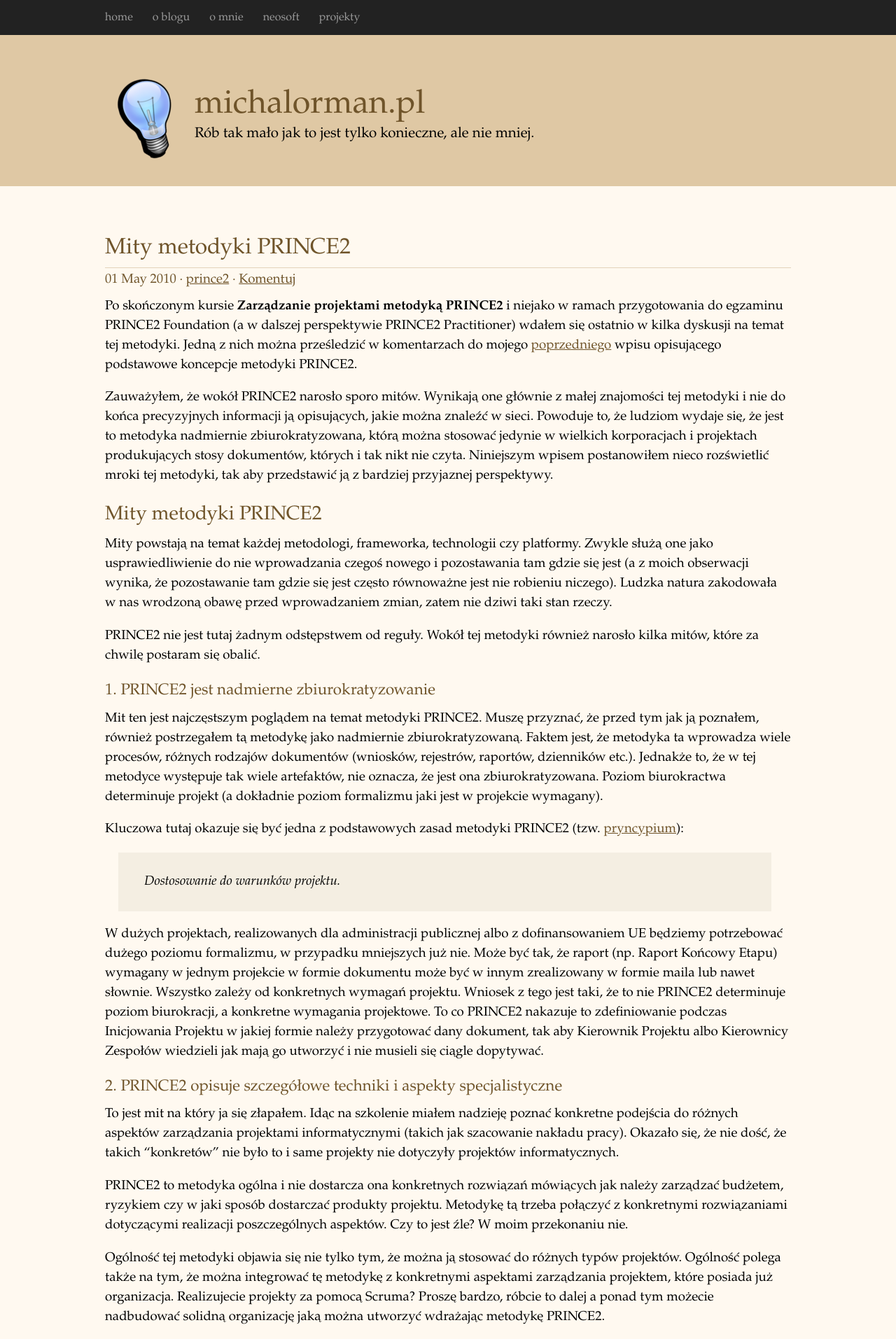
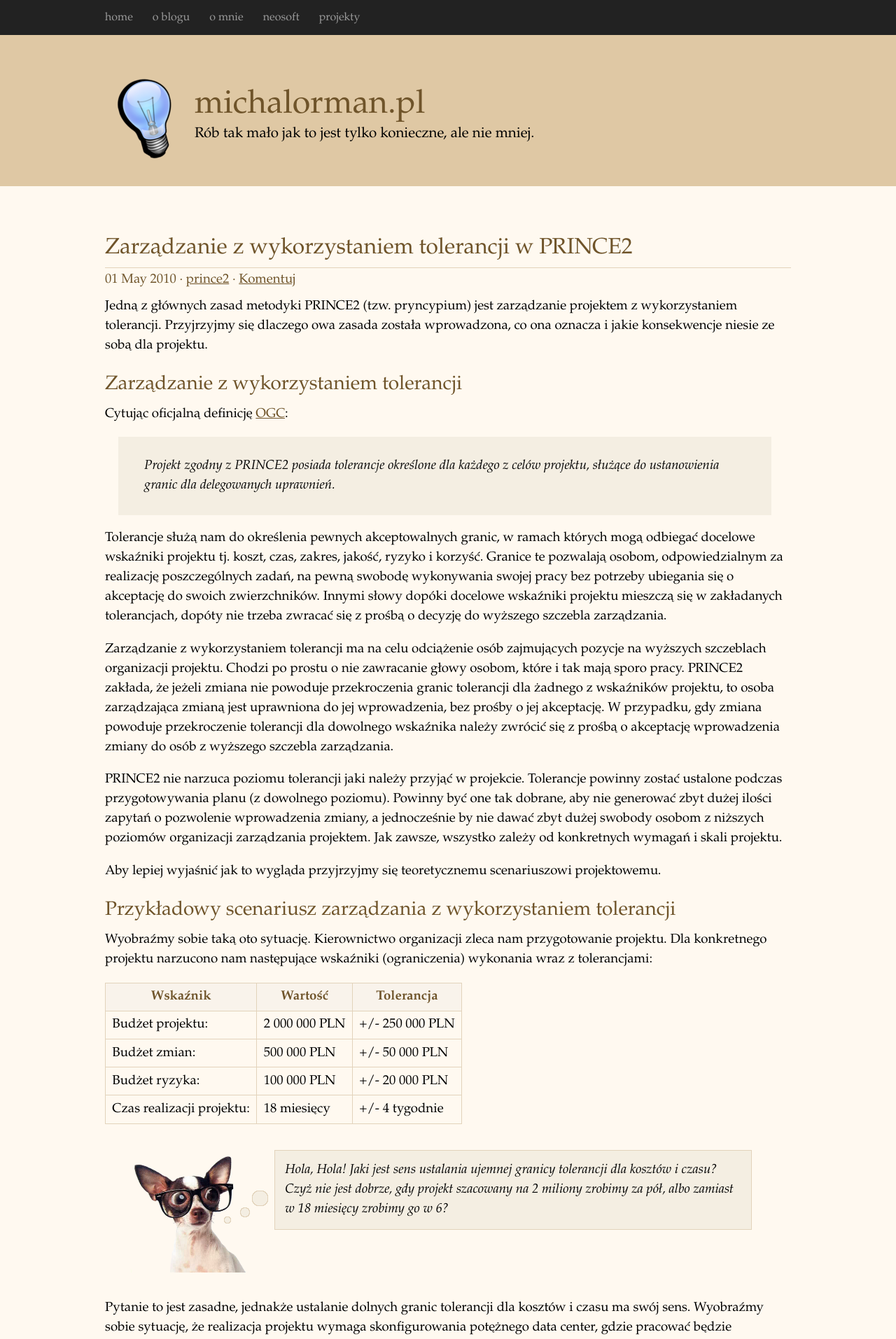
Before and after one commit to michalorman/michalorman-blog-old, a Jekyll site: the page built from index.html, in a window 1280 px wide. Shown: the top 1913 px of the page at 70% size. Built offline with Jekyll 4.4.1, drawn with Linux system fonts in a browser that asks for light colours; Markdown is read by kramdown in place of the engine named in the settings; comment, search, counter and statistics services are not loaded; some of the changed text lies outside the part shown.

Commit message:
Added post about tolerance management in PRINCE2.

```diff
--- a/_layouts/default.html
+++ b/_layouts/default.html
@@ -22,6 +22,7 @@
           $("a[rel='colorbox']").colorbox();
       });
     </script>
+    <script type="text/javascript">  var disqus_developer = 1; </script>
   </head>
   <body>
 
--- /dev/null
+++ b/blog/prince2/_posts/2010-05-01-zarzadzanie-z-wykorzystaniem-tolerancji-w-prince2.markdown
@@ -0,0 +1,208 @@
+---
+layout: post
+title: Zarządzanie z wykorzystaniem tolerancji w PRINCE2
+description: Jedną z głównych zasad metodyki PRINCE2 jest zarządzanie z wykorzystaniem tolerancji. Przyjrzyjmy się bliżej co też ta zasada oznacza w kontekście zarządzania projektem.
+keywords: zarządzanie z wykorzystaniem tolerancji PRINCE2 pryncypium zasada projects in controlled environment projekty w sterowanym środowisku metodyka
+navbar_pos: 1
+---
+Jedną z głównych zasad metodyki PRINCE2 (tzw. pryncypium) jest zarządzanie projektem z wykorzystaniem tolerancji.
+Przyjrzyjmy się dlaczego owa zasada została wprowadzona, co ona oznacza i jakie konsekwencje niesie ze sobą dla
+projektu.
+
+## Zarządzanie z wykorzystaniem tolerancji
+
+Cytując oficjalną definicję [OGC](http://www.ogc.gov.uk/index.asp):
+
+> Projekt zgodny z PRINCE2 posiada tolerancje określone dla każdego z celów projektu, służące do
+> ustanowienia granic dla delegowanych uprawnień.
+
+Tolerancje służą nam do określenia pewnych akceptowalnych granic, w ramach których mogą odbiegać docelowe wskaźniki projektu
+tj. koszt, czas, zakres, jakość, ryzyko i korzyść. Granice te pozwalają osobom, odpowiedzialnym za realizację poszczególnych
+zadań, na pewną swobodę wykonywania swojej pracy bez potrzeby ubiegania się o akceptację do swoich zwierzchników. Innymi słowy
+dopóki docelowe wskaźniki projektu mieszczą się w zakładanych tolerancjach, dopóty nie trzeba zwracać się z prośbą o decyzję
+do wyższego szczebla zarządzania.
+
+Zarządzanie z wykorzystaniem tolerancji ma na celu odciążenie osób zajmujących pozycje na wyższych szczeblach organizacji
+projektu. Chodzi po prostu o nie zawracanie głowy osobom, które i tak mają sporo pracy. PRINCE2 zakłada, że jeżeli zmiana
+nie powoduje przekroczenia granic tolerancji dla żadnego z wskaźników projektu, to osoba zarządzająca zmianą jest uprawniona
+do jej wprowadzenia, bez prośby o jej akceptację. W przypadku, gdy zmiana powoduje przekroczenie tolerancji dla dowolnego
+wskaźnika należy zwrócić się z prośbą o akceptację wprowadzenia zmiany do osób z wyższego szczebla zarządzania.
+
+PRINCE2 nie narzuca poziomu tolerancji jaki należy przyjąć w projekcie. Tolerancje powinny zostać ustalone podczas
+przygotowywania planu (z dowolnego poziomu). Powinny być one tak dobrane, aby nie generować zbyt dużej ilości zapytań o
+pozwolenie wprowadzenia zmiany, a jednocześnie by nie dawać zbyt dużej swobody osobom z niższych poziomów organizacji zarządzania
+projektem. Jak zawsze, wszystko zależy od konkretnych wymagań i skali projektu.
+
+Aby lepiej wyjaśnić jak to wygląda przyjrzyjmy się teoretycznemu scenariuszowi projektowemu.
+
+## Przykładowy scenariusz zarządzania z wykorzystaniem tolerancji
+
+Wyobraźmy sobie taką oto sytuację. Kierownictwo organizacji zleca nam przygotowanie projektu. Dla konkretnego projektu
+narzucono nam następujące wskaźniki (ograniczenia) wykonania wraz z tolerancjami:
+
+<table>
+  <tr>
+    <th>Wskaźnik</th>
+    <th>Wartość</th>
+    <th>Tolerancja</th>
+  </tr>
+  <tr>
+    <td>Budżet projektu:</td>
+    <td>2 000 000 PLN</td>
+    <td>+/- 250 000 PLN</td>
+  </tr>
+  <tr>
+    <td>Budżet zmian:</td>
+    <td>500 000 PLN</td>
+    <td>+/- 50 000 PLN</td>
+  </tr>
+  <tr>
+    <td>Budżet ryzyka:</td>
+    <td>100 000 PLN</td>
+    <td>+/- 20 000 PLN</td>
+  </tr>
+  <tr>
+    <td>Czas realizacji projektu:</td>
+    <td>18 miesięcy</td>
+    <td>+/- 4 tygodnie</td>
+  </tr>
+</table>
+
+<div class="hola">
+<p>Hola, Hola! Jaki jest sens ustalania ujemnej granicy tolerancji dla kosztów i czasu? Czyż nie jest dobrze, gdy
+projekt szacowany na 2 miliony zrobimy za pół, albo zamiast w 18 miesięcy zrobimy go w 6?</p>
+</div>
+
+Pytanie to jest zasadne, jednakże ustalanie dolnych granic tolerancji dla kosztów i czasu ma swój sens. Wyobraźmy sobie
+sytuację, że realizacja projektu wymaga skonfigurowania potężnego data center, gdzie pracować będzie kilkanaście maszyn.
+Jeżeli takie data center stworzymy na pół roku przed faktycznym wdrożeniem systemu, będziemy musieli przez pół roku
+niepotrzebnie ponosić koszty jego utrzymania. Innym powodem ustalania dolnych granic jest możliwość późniejszej weryfikacji
+faktycznego wykonania projektu. W przypadku gdy koszt projektu wyniósł mniej niż dolna granica tolerancji dla budżetu projektu,
+będziemy wiedzieć, że na kolejny podobny projekt możemy przeznaczyć mniejsze środki. Tak więc ustalenie dolnych granic
+dla czasu i kosztów nie wymaga wielkiego wysiłku, a może być źródłem cennych informacji na przyszłość.
+
+### Planowanie projektu i etapu
+
+Zlecenie projektu od kierownictwa organizacji przyjmuje Komitet Sterujący. Określone wskaźniki, oraz ich tolerancje są
+umieszczane w Planie Projektu (ponieważ dotyczą całego projektu). Projekt realizowany jest w etapach. Dla każdego etapu
+tworzy się Plan Etapu a w nim umieszcza informacje na temat wymaganego poziomu docelowych wskaźników a także tolerancji.
+W naszym przykładzie Plan Etapu może zakładać następujące wartości wskaźników:
+
+<table>
+  <tr>
+    <th>Wskaźnik</th>
+    <th>Wartość</th>
+    <th>Tolerancja</th>
+  </tr>
+  <tr>
+    <td>Budżet etapu:</td>
+    <td>200 000 PLN</td>
+    <td>+/- 25 000 PLN</td>
+  </tr>
+  <tr>
+    <td>Budżet zmian:</td>
+    <td>50 000 PLN</td>
+    <td>+/- 5 000 PLN</td>
+  </tr>
+  <tr>
+    <td>Budżet ryzyka:</td>
+    <td>10 000 PLN</td>
+    <td>+/- 2 000 PLN</td>
+  </tr>
+  <tr>
+    <td>Czas realizacji etapu:</td>
+    <td>3 miesiące</td>
+    <td>+/- 1 tydzień</td>
+  </tr>
+</table>
+
+Taki Plan Etapu jest wykorzystywany przez Kierownika Projektu do zlecania Grup Zadań Kierownikom Zespołów.
+Kierownicy Zespołów mają prawo utworzenia własnego Planu Zespołu, jednakże plan ten powinien mieścić się w założonych
+tolerancjach etapu.
+
+### Planowanie realizacji zadań
+
+Grupa Zadań to lista rzeczy jakie należy zrealizować w ramach danego etapu. Takich grup może być wiele i każda może
+zostać przydzielona przez Kierownika Projektu innemu zespołowi. Zadania te powinny być podzielone pod względem priorytetów.
+Można do tego celu wykorzystać metodę [MoSCoW](http://en.wikipedia.org/wiki/MoSCoW_Method).
+
+Zadania dzielimy na cztery następujące grupy:
+
+* Zadania, które muszą być zrealizowane (**M**ust be),
+* zadania, które powinny być zrealizowane (**S**hould be),
+* zadania, które mogą zostać zrealizowane (**C**ould be), oraz
+* zadania, które nie będą realizowane (**W**on't be).
+
+Wraz z takim podziałem zadań Kierownik Projektu może nałożyć pewne tolerancje:
+
+* Z grupy **M** należy wykonać 100% zadań,
+* z grupy **S** należy wykonać nie mniej niż 75% zadań, natomiast
+* z grupy **C** należy wykonać nie mniej niż 10% zadań.
+
+Taki podział pozwala Kierownikowi Zespołu na pewną swobodę w doborze zadań do zrealizowania w danym etapie, bez potrzeby
+proszenia o akceptację Kierownika Projektu. Oczywiście w innych projektach podział zadań może być zorganizowany w inny
+sposób.
+
+### Tolerancje w praktyce
+
+Przyjrzyjmy się teraz przykładowym sytuacjom jakie mogą mieć miejsce w projekcie.
+
+Kierownik Zespołu po sesji [pokera planistycznego](http://en.wikipedia.org/wiki/Planning_poker) ze swoim zespołem
+stwierdził, iż nie da się wykonać 100% zadań z grupy **M** w założonym terminie. Ponieważ problem ten powoduje przekroczenie
+tolerancji musi to zgłosić Kierownikowi Projektu w formie zagadnienia. Zagadnienie w PRINCE2 to pewna forma formalnej obsługi
+zdarzeń pojawiających się w projekcie.
+
+Kierownik Projektu analizuje wpływ zgłoszonego zagadnienia na realizację etapu. Może być tak, że wykonanie wszystkich
+zadań z grupy **M** wymagane jest ze względu na zapewnienie odpowiedniego poziomu jakości produktu. W takiej sytuacji Kierownik
+Projektu powinien sporządzić Raport Nadzwyczajny i przedłożyć go Komitetowi Sterującemu, ponieważ zmiana Grupy Zadań
+powoduje przekroczenie tolerancji dla wskaźnika jakość. Gdyby jednak Kierownik Projektu stwierdził, że dane zadanie można
+przenieść do grupy **S** bez przekraczania tolerancji dla jakiegokolwiek wskaźnika, mógłby zaktualizować Plan Etapu i Grupę
+Zadań bez proszenia o akceptację Komitetu Sterującego.
+
+W przypadku, kiedy Kierownik Projektu sporządził Raport Nadzwyczajny i przedłożył go Komitetu Sterującemu celem podjęcia
+działań naprawczych, możemy mieć do czynienia z kilkoma scenariuszami. Komitet Sterujący może zadecydować o zwiększeniu
+czasu realizacji etapu. Jednakże istnieje zagrożenie, że czas ten wykroczy poza czas przeznaczony na realizację projektu
+(jeżeli realizowany etap jest już którymś z kolei etapem). Decyzja powodująca przedłużenie czasu trwania projektu jest już
+decyzją wykraczającą poza uprawnienia Komitetu Sterującego. W takiej sytuacji Komitet Sterujący powinien zwrócić się do
+zarządu organizacji o podjęcie decyzji. Organizacja może zezwolić na przedłużenie czasu trwania projektu lub nie (natomiast
+samo przedłużenie pewnie pociągnie za sobą potrzebę przeznaczenia większych środków finansowych na projekt). W sytuacji
+kiedy decyzja o przedłużeniu trwania etapu mieści się w granicach tolerancji czasu trwania projektu, Komitet Sterujący
+jest uprawniony do podjęcia takiej decyzji bez proszenia o zgodę kierownictwa organizacji.
+
+Innym wyjściem mogłaby być zmiana wymagań jakościowych etapu. Tutaj również należałoby sprawdzić czy taka zmiana mieści
+się w granicach tolerancji dla całego projektu.
+
+Jaką decyzję by nie podjęto Komitet Sterujący zleca Kierownikowi Projektu opracowanie Planu Nadzwyczajnego. Plan ten
+ma na celu zastąpienie aktualnego Planu Etapu albo Planu Projektu (na przykład w zależności od tego, czy zwiększono czas trwania
+tylko etapu czy całego projektu). Plan Nadzwyczajny jest tworzony tak samo jak plan który ma zastąpić (praktycznie aktualizuje
+się zastępowany plan) i obowiązuje od momentu wprowadzenia do końca trwania planu zastępowanego.
+
+## Schemat delegowania tolerancji
+
+Schemat delegowania tolerancji oraz raportowania sytuacji nadzwyczajnych przedstawia następujący rysunek:
+
+<a href="/images/prince2_tolerance.png" title="Schemat delegowania tolerancji" rel="colorbox"><img src="/images/prince2_tolerance.png" alt="Schemat delegowania tolerancji" /></a>
+
+Kierownictwo organizacji znajduje się poza zespołem projektowym i ustala całościowe wymagania dotyczące projektu.
+Komitet Sterujący ustala wymagania dla etapu i informuje o sytuacjach nadzwyczajnych kierownictwo organizacji.
+Kierownik Projektu ustala tolerancje dla Grupy Zadań i tworzy Raporty oraz Plany Nadzwyczajne dla potrzeb Komitetu
+Sterującego. Kierownik Zespołu nie ustala tolerancji, jedynie zgłasza zagadnienia do Kierownika Projektu.
+Za każdym razem kiedy wystąpi zagrożenie przekroczenia granic tolerancji należy odwołać się do wyższych szczebli
+zarządzania celem podjęcia działań naprawczych.
+
+## Podsumowanie
+
+PRINCE2 nakazuje realizację projektu z wykorzystaniem tolerancji. Zdefiniowane wartości tolerancji dla docelowych wskaźników
+projektu mają na celu nadanie pewnych uprawnień dla członków projektu z niższego szczebla, tak aby mogli oni wykonywać
+swoją pracę bez ciągłego zapytywania członków wyższego szczebla o zgodę na wprowadzania zmian. Tolerancje mają na celu
+dać w pewnym zakresie wolną rękę Komitetowi Sterującemu, Kierownikowi Projektu czy Kierownikom Zespołów.
+
+Podejście to jest dość praktyczne i sensowne. Z jednej strony nie ma potrzeby ciągłego, formalnego załatwiania zmian
+i pytania o zgodę na ich wprowadzenie, z drugiej strony zapobiega to całkowitej samowolce w projekcie. Sytuacja w której
+Kierownik Zespołu decyduje o czasie trwania projektu, czy jego budżecie jest niedopuszczalna. Podejście do zarządzania
+z tolerancjami daje nam jednocześnie możliwość kontroli oraz swobodę działań. Wszystko to w celu zapewnienia odpowiedniej
+decyzyjności w projekcie, oraz ochronie interesów kierownictwa organizacji i klienta.
+
+Wbrew pozorom procedura obsługi zmian w ramach założonych tolerancji (i w momencie gdy są one przekroczone) jest bardzo
+prosta i intuicyjna. PRINCE2 nie wymyśla tutaj niczego nowego a jedynie formalizuje ten proces. Przecież tak to wszystko
+wygląda w naszych projektach, tylko inaczej się nazywa i być może jest mniej szczebli zespołów zarządzających.
--- a/sitemap.xml
+++ b/sitemap.xml
@@ -79,6 +79,11 @@ layout: nil
   </url>
   <url>
     <loc>http://michalorman.pl/blog/2010/04/</loc>
+    <changefreq>weekly</changefreq>
+    <priority>0.4</priority>
+  </url>
+  <url>
+    <loc>http://michalorman.pl/blog/2010/05/</loc>
     <changefreq>weekly</changefreq>
     <priority>0.4</priority>
   </url>
--- a/stylesheets/default.css
+++ b/stylesheets/default.css
@@ -268,7 +268,6 @@ th {
 }
 
 .post-content-wrapper img {
-    border: 1px solid #E2D3BB;
     display: block;
     margin: 0 auto;
 }
@@ -285,3 +284,20 @@ th {
 .striked {
     text-decoration: line-through;
 }
+
+div.hola {
+    background: url('/images/hola_hola.png') bottom left no-repeat;
+    min-height: 175px;
+    padding: 1em 0 0 205px;
+    margin: 1em 3em 2em 2em;
+    vertical-align: middle;
+}
+
+div.hola p {
+    background-color: #f4eee2;
+    padding: 0.75em;
+    border: 1px solid #e2d3bb;
+    -moz-border-radius: 0.4em;
+    vertical-align: baseline;
+    font-style: italic;
+}
```
Also changed, not shown: images/hola_hola.png (added), images/prince2_tolerance.png (added).
